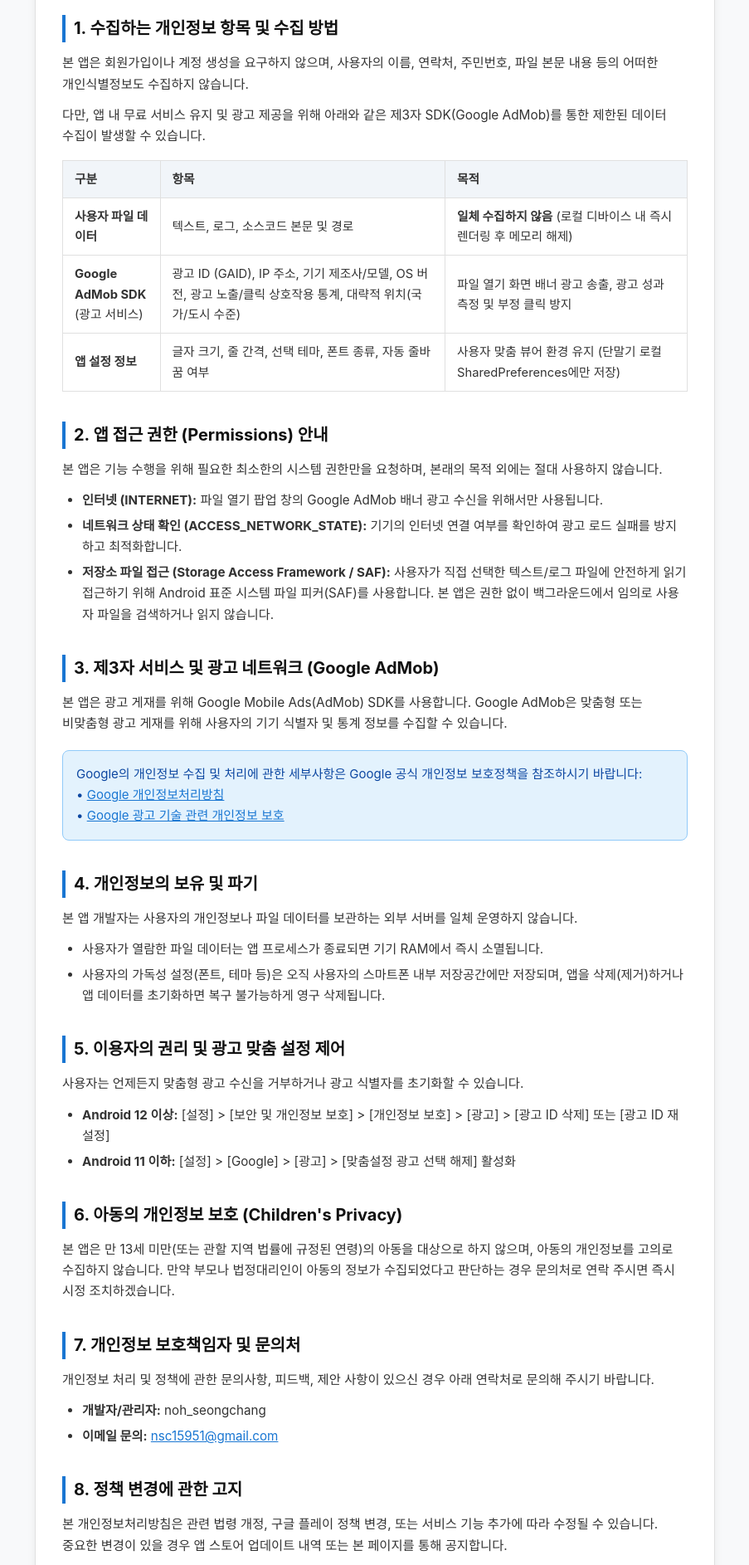
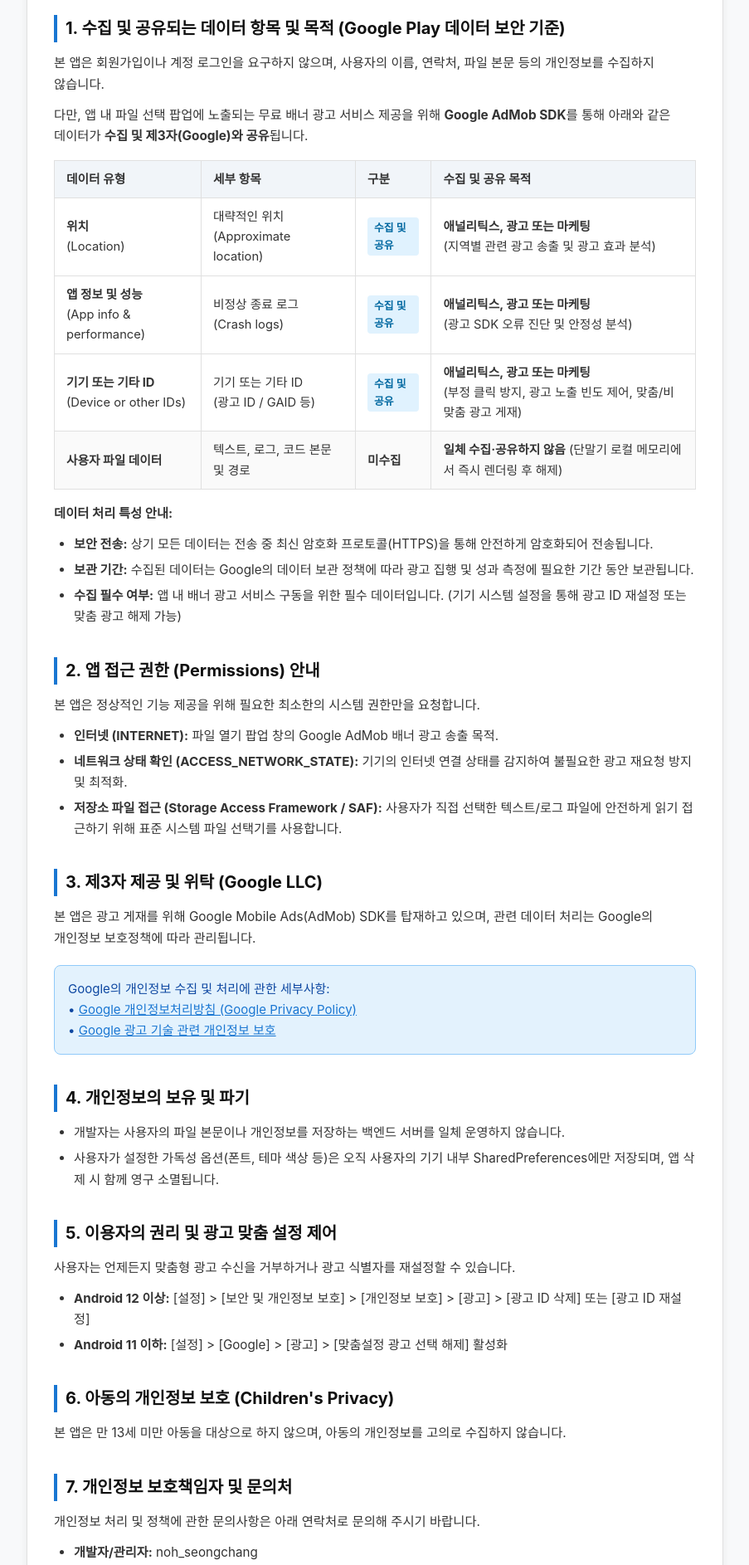
Before and after one commit to nsc0321/privacy-policy, a plain HTML site: page text-viewer/index.html in a window 1280 px wide. Shown: the part 440-2326 px from the top of the page at 83% size, without its empty margins (188-1091 px from the left). Drawn offline with Linux system fonts and the light colour scheme.

Commit message:
Align Text & Log Viewer data safety items with Google Play Console (location, crash logs, device IDs)

```diff
--- a/text-viewer/index.html
+++ b/text-viewer/index.html
@@ -33,7 +33,7 @@
             padding: 24px 16px;
         }
         .container {
-            max-width: 820px;
+            max-width: 840px;
             margin: 0 auto;
             background: var(--card-bg);
             padding: 40px 32px;
@@ -143,6 +143,15 @@
             color: #333;
             font-weight: 600;
         }
+        .badge-type {
+            display: inline-block;
+            padding: 2px 8px;
+            border-radius: 4px;
+            font-size: 0.8rem;
+            font-weight: 600;
+            background: #e0f2fe;
+            color: #0369a1;
+        }
         footer {
             margin-top: 48px;
             padding-top: 20px;
@@ -183,79 +192,95 @@
                 <strong>[핵심 원칙]</strong> 본 앱은 사용자의 사생활과 파일 데이터를 절대적으로 보호합니다. <strong>사용자가 앱에서 열람하는 모든 텍스트, 로그, 소스코드(JSON, XML, MD 등)의 본문 내용은 100% 사용자 단말기(로컬) 내부 메모리에서만 처리되며, 어떠한 외부 서버나 제3자에게도 전송·수집·저장되지 않습니다.</strong>
             </div>
 
-            <h2>1. 수집하는 개인정보 항목 및 수집 방법</h2>
-            <p>본 앱은 회원가입이나 계정 생성을 요구하지 않으며, 사용자의 이름, 연락처, 주민번호, 파일 본문 내용 등의 어떠한 개인식별정보도 수집하지 않습니다.</p>
-            <p>다만, 앱 내 무료 서비스 유지 및 광고 제공을 위해 아래와 같은 제3자 SDK(Google AdMob)를 통한 제한된 데이터 수집이 발생할 수 있습니다.</p>
+            <h2>1. 수집 및 공유되는 데이터 항목 및 목적 (Google Play 데이터 보안 기준)</h2>
+            <p>본 앱은 회원가입이나 계정 로그인을 요구하지 않으며, 사용자의 이름, 연락처, 파일 본문 등의 개인정보를 수집하지 않습니다.</p>
+            <p>다만, 앱 내 파일 선택 팝업에 노출되는 무료 배너 광고 서비스 제공을 위해 <strong>Google AdMob SDK</strong>를 통해 아래와 같은 데이터가 <strong>수집 및 제3자(Google)와 공유</strong>됩니다.</p>
 
             <table>
                 <thead>
                     <tr>
+                        <th>데이터 유형</th>
+                        <th>세부 항목</th>
                         <th>구분</th>
-                        <th>항목</th>
-                        <th>목적</th>
+                        <th>수집 및 공유 목적</th>
                     </tr>
                 </thead>
                 <tbody>
                     <tr>
-                        <td><strong>사용자 파일 데이터</strong></td>
-                        <td>텍스트, 로그, 소스코드 본문 및 경로</td>
-                        <td><strong>일체 수집하지 않음</strong> (로컬 디바이스 내 즉시 렌더링 후 메모리 해제)</td>
+                        <td><strong>위치</strong><br>(Location)</td>
+                        <td>대략적인 위치<br>(Approximate location)</td>
+                        <td><span class="badge-type">수집 및 공유</span></td>
+                        <td><strong>애널리틱스, 광고 또는 마케팅</strong><br>(지역별 관련 광고 송출 및 광고 효과 분석)</td>
                     </tr>
                     <tr>
-                        <td><strong>Google AdMob SDK</strong><br>(광고 서비스)</td>
-                        <td>광고 ID (GAID), IP 주소, 기기 제조사/모델, OS 버전, 광고 노출/클릭 상호작용 통계, 대략적 위치(국가/도시 수준)</td>
-                        <td>파일 열기 화면 배너 광고 송출, 광고 성과 측정 및 부정 클릭 방지</td>
+                        <td><strong>앱 정보 및 성능</strong><br>(App info & performance)</td>
+                        <td>비정상 종료 로그<br>(Crash logs)</td>
+                        <td><span class="badge-type">수집 및 공유</span></td>
+                        <td><strong>애널리틱스, 광고 또는 마케팅</strong><br>(광고 SDK 오류 진단 및 안정성 분석)</td>
                     </tr>
                     <tr>
-                        <td><strong>앱 설정 정보</strong></td>
-                        <td>글자 크기, 줄 간격, 선택 테마, 폰트 종류, 자동 줄바꿈 여부</td>
-                        <td>사용자 맞춤 뷰어 환경 유지 (단말기 로컬 SharedPreferences에만 저장)</td>
+                        <td><strong>기기 또는 기타 ID</strong><br>(Device or other IDs)</td>
+                        <td>기기 또는 기타 ID<br>(광고 ID / GAID 등)</td>
+                        <td><span class="badge-type">수집 및 공유</span></td>
+                        <td><strong>애널리틱스, 광고 또는 마케팅</strong><br>(부정 클릭 방지, 광고 노출 빈도 제어, 맞춤/비맞춤 광고 게재)</td>
+                    </tr>
+                    <tr style="background-color: #fafafa;">
+                        <td><strong>사용자 파일 데이터</strong></td>
+                        <td>텍스트, 로그, 코드 본문 및 경로</td>
+                        <td><strong>미수집</strong></td>
+                        <td><strong>일체 수집·공유하지 않음</strong> (단말기 로컬 메모리에서 즉시 렌더링 후 해제)</td>
                     </tr>
                 </tbody>
             </table>
 
-            <h2>2. 앱 접근 권한 (Permissions) 안내</h2>
-            <p>본 앱은 기능 수행을 위해 필요한 최소한의 시스템 권한만을 요청하며, 본래의 목적 외에는 절대 사용하지 않습니다.</p>
+            <p><strong>데이터 처리 특성 안내:</strong></p>
             <ul>
-                <li><strong>인터넷 (INTERNET):</strong> 파일 열기 팝업 창의 Google AdMob 배너 광고 수신을 위해서만 사용됩니다.</li>
-                <li><strong>네트워크 상태 확인 (ACCESS_NETWORK_STATE):</strong> 기기의 인터넷 연결 여부를 확인하여 광고 로드 실패를 방지하고 최적화합니다.</li>
-                <li><strong>저장소 파일 접근 (Storage Access Framework / SAF):</strong> 사용자가 직접 선택한 텍스트/로그 파일에 안전하게 읽기 접근하기 위해 Android 표준 시스템 파일 피커(SAF)를 사용합니다. 본 앱은 권한 없이 백그라운드에서 임의로 사용자 파일을 검색하거나 읽지 않습니다.</li>
+                <li><strong>보안 전송:</strong> 상기 모든 데이터는 전송 중 최신 암호화 프로토콜(HTTPS)을 통해 안전하게 암호화되어 전송됩니다.</li>
+                <li><strong>보관 기간:</strong> 수집된 데이터는 Google의 데이터 보관 정책에 따라 광고 집행 및 성과 측정에 필요한 기간 동안 보관됩니다.</li>
+                <li><strong>수집 필수 여부:</strong> 앱 내 배너 광고 서비스 구동을 위한 필수 데이터입니다. (기기 시스템 설정을 통해 광고 ID 재설정 또는 맞춤 광고 해제 가능)</li>
             </ul>
 
-            <h2>3. 제3자 서비스 및 광고 네트워크 (Google AdMob)</h2>
-            <p>본 앱은 광고 게재를 위해 Google Mobile Ads(AdMob) SDK를 사용합니다. Google AdMob은 맞춤형 또는 비맞춤형 광고 게재를 위해 사용자의 기기 식별자 및 통계 정보를 수집할 수 있습니다.</p>
+            <h2>2. 앱 접근 권한 (Permissions) 안내</h2>
+            <p>본 앱은 정상적인 기능 제공을 위해 필요한 최소한의 시스템 권한만을 요청합니다.</p>
+            <ul>
+                <li><strong>인터넷 (INTERNET):</strong> 파일 열기 팝업 창의 Google AdMob 배너 광고 송출 목적.</li>
+                <li><strong>네트워크 상태 확인 (ACCESS_NETWORK_STATE):</strong> 기기의 인터넷 연결 상태를 감지하여 불필요한 광고 재요청 방지 및 최적화.</li>
+                <li><strong>저장소 파일 접근 (Storage Access Framework / SAF):</strong> 사용자가 직접 선택한 텍스트/로그 파일에 안전하게 읽기 접근하기 위해 표준 시스템 파일 선택기를 사용합니다.</li>
+            </ul>
+
+            <h2>3. 제3자 제공 및 위탁 (Google LLC)</h2>
+            <p>본 앱은 광고 게재를 위해 Google Mobile Ads(AdMob) SDK를 탑재하고 있으며, 관련 데이터 처리는 Google의 개인정보 보호정책에 따라 관리됩니다.</p>
             <div class="warning-box">
-                Google의 개인정보 수집 및 처리에 관한 세부사항은 Google 공식 개인정보 보호정책을 참조하시기 바랍니다:<br>
-                &bull; <a href="https://policies.google.com/privacy" target="_blank" rel="noopener">Google 개인정보처리방침</a><br>
+                Google의 개인정보 수집 및 처리에 관한 세부사항:<br>
+                &bull; <a href="https://policies.google.com/privacy" target="_blank" rel="noopener">Google 개인정보처리방침 (Google Privacy Policy)</a><br>
                 &bull; <a href="https://policies.google.com/technologies/ads" target="_blank" rel="noopener">Google 광고 기술 관련 개인정보 보호</a>
             </div>
 
             <h2>4. 개인정보의 보유 및 파기</h2>
-            <p>본 앱 개발자는 사용자의 개인정보나 파일 데이터를 보관하는 외부 서버를 일체 운영하지 않습니다.</p>
             <ul>
-                <li>사용자가 열람한 파일 데이터는 앱 프로세스가 종료되면 기기 RAM에서 즉시 소멸됩니다.</li>
-                <li>사용자의 가독성 설정(폰트, 테마 등)은 오직 사용자의 스마트폰 내부 저장공간에만 저장되며, 앱을 삭제(제거)하거나 앱 데이터를 초기화하면 복구 불가능하게 영구 삭제됩니다.</li>
+                <li>개발자는 사용자의 파일 본문이나 개인정보를 저장하는 백엔드 서버를 일체 운영하지 않습니다.</li>
+                <li>사용자가 설정한 가독성 옵션(폰트, 테마 색상 등)은 오직 사용자의 기기 내부 SharedPreferences에만 저장되며, 앱 삭제 시 함께 영구 소멸됩니다.</li>
             </ul>
 
             <h2>5. 이용자의 권리 및 광고 맞춤 설정 제어</h2>
-            <p>사용자는 언제든지 맞춤형 광고 수신을 거부하거나 광고 식별자를 초기화할 수 있습니다.</p>
+            <p>사용자는 언제든지 맞춤형 광고 수신을 거부하거나 광고 식별자를 재설정할 수 있습니다.</p>
             <ul>
                 <li><strong>Android 12 이상:</strong> [설정] &gt; [보안 및 개인정보 보호] &gt; [개인정보 보호] &gt; [광고] &gt; [광고 ID 삭제] 또는 [광고 ID 재설정]</li>
                 <li><strong>Android 11 이하:</strong> [설정] &gt; [Google] &gt; [광고] &gt; [맞춤설정 광고 선택 해제] 활성화</li>
             </ul>
 
             <h2>6. 아동의 개인정보 보호 (Children's Privacy)</h2>
-            <p>본 앱은 만 13세 미만(또는 관할 지역 법률에 규정된 연령)의 아동을 대상으로 하지 않으며, 아동의 개인정보를 고의로 수집하지 않습니다. 만약 부모나 법정대리인이 아동의 정보가 수집되었다고 판단하는 경우 문의처로 연락 주시면 즉시 시정 조치하겠습니다.</p>
+            <p>본 앱은 만 13세 미만 아동을 대상으로 하지 않으며, 아동의 개인정보를 고의로 수집하지 않습니다.</p>
 
             <h2>7. 개인정보 보호책임자 및 문의처</h2>
-            <p>개인정보 처리 및 정책에 관한 문의사항, 피드백, 제안 사항이 있으신 경우 아래 연락처로 문의해 주시기 바랍니다.</p>
+            <p>개인정보 처리 및 정책에 관한 문의사항은 아래 연락처로 문의해 주시기 바랍니다.</p>
             <ul>
                 <li><strong>개발자/관리자:</strong> noh_seongchang</li>
                 <li><strong>이메일 문의:</strong> <a href="mailto:nsc15951@gmail.com">nsc15951@gmail.com</a></li>
             </ul>
 
             <h2>8. 정책 변경에 관한 고지</h2>
-            <p>본 개인정보처리방침은 관련 법령 개정, 구글 플레이 정책 변경, 또는 서비스 기능 추가에 따라 수정될 수 있습니다. 중요한 변경이 있을 경우 앱 스토어 업데이트 내역 또는 본 페이지를 통해 공지합니다.</p>
+            <p>본 개인정보처리방침은 법령 또는 서비스 정책 변경 시 업데이트될 수 있으며, 변경 사항은 본 페이지를 통해 항상 투명하게 공개됩니다.</p>
         </section>
 
         <hr class="divider">
@@ -281,36 +306,53 @@
                 <strong>[Core Principle]</strong> This application respects and protects your privacy. <strong>All text, log, code, JSON, XML, and Markdown files you open are processed 100% locally on your device. We NEVER upload, collect, or store your file contents or personal files on any external server.</strong>
             </div>
 
-            <h2>1. Information We Collect and How We Collect It</h2>
-            <p>Text & Log Viewer does not require user registration or account creation. We do not collect personally identifiable information (PII) such as your name, email, or telephone number, nor do we access the contents of your files outside of your local screen display.</p>
-            <p>To support free development and maintenance, the app incorporates third-party advertising services (Google AdMob) in the file picker dialog.</p>
+            <h2>1. Data Collection and Sharing (Google Play Data Safety)</h2>
+            <p>Text & Log Viewer does not require user registration or account creation. We do not collect personally identifiable information (PII) such as your name or telephone number, nor do we access the contents of your files outside of your local screen display.</p>
+            <p>To support free development, the app incorporates <strong>Google AdMob SDK</strong> in the file picker dialog. The following data is <strong>collected and shared with third parties (Google)</strong> for the purposes declared in Google Play Data Safety:</p>
 
             <table>
                 <thead>
                     <tr>
-                        <th>Category</th>
-                        <th>Data Items</th>
-                        <th>Purpose & Processing</th>
+                        <th>Data Type</th>
+                        <th>Data Item</th>
+                        <th>Status</th>
+                        <th>Purpose of Collection & Sharing</th>
                     </tr>
                 </thead>
                 <tbody>
                     <tr>
+                        <td><strong>Location</strong></td>
+                        <td>Approximate location</td>
+                        <td><span class="badge-type">Collected & Shared</span></td>
+                        <td><strong>Analytics, Advertising or marketing</strong><br>(Serving relevant regional ads and performance tracking)</td>
+                    </tr>
+                    <tr>
+                        <td><strong>App info and performance</strong></td>
+                        <td>Crash logs</td>
+                        <td><span class="badge-type">Collected & Shared</span></td>
+                        <td><strong>Analytics, Advertising or marketing</strong><br>(Diagnostics and SDK stability analysis)</td>
+                    </tr>
+                    <tr>
+                        <td><strong>Device or other IDs</strong></td>
+                        <td>Device or other IDs<br>(e.g., Advertising ID / GAID)</td>
+                        <td><span class="badge-type">Collected & Shared</span></td>
+                        <td><strong>Analytics, Advertising or marketing</strong><br>(Fraud prevention, frequency capping, ad personalization)</td>
+                    </tr>
+                    <tr style="background-color: #fafafa;">
                         <td><strong>User File Contents</strong></td>
                         <td>Text, logs, source code, JSON, XML, Markdown</td>
-                        <td><strong>Never collected or transmitted.</strong> Processed strictly in local device memory for on-screen rendering.</td>
-                    </tr>
-                    <tr>
-                        <td><strong>Google AdMob SDK</strong><br>(Third-Party Ads)</td>
-                        <td>Advertising ID (GAID), IP address, device model/manufacturer, OS version, ad interaction and performance metrics</td>
-                        <td>Serving banner advertisements inside the file picker sheet, fraud prevention, and ad performance analytics.</td>
-                    </tr>
-                    <tr>
-                        <td><strong>App Preferences</strong></td>
-                        <td>Font size, line spacing, theme color, font family, word wrap option</td>
-                        <td>Saved strictly in local device SharedPreferences for your customized viewing experience.</td>
+                        <td><strong>Not Collected</strong></td>
+                        <td><strong>Never collected or shared.</strong> Processed strictly in local device memory for on-screen viewing.</td>
                     </tr>
                 </tbody>
             </table>
+
+            <p><strong>Data Processing Details:</strong></p>
+            <ul>
+                <li><strong>Encryption in Transit:</strong> All collected data is transmitted securely over HTTPS encryption.</li>
+                <li><strong>Retention:</strong> Retained by Google in accordance with Google's data retention policies for advertising metrics and fraud prevention.</li>
+                <li><strong>Requirement:</strong> Required for the free ad-supported service. (Users can reset or opt out of advertising IDs via system settings).</li>
+            </ul>
 
             <h2>2. Device Permissions</h2>
             <p>We request only the minimum necessary permissions required for app functionality:</p>
@@ -320,7 +362,7 @@
                 <li><strong>Storage Access (Storage Access Framework / SAF):</strong> Used to enable you to securely select and open documents from your device or cloud storage. Files are read only upon your explicit selection.</li>
             </ul>
 
-            <h2>3. Third-Party Services and Advertising (Google AdMob)</h2>
+            <h2>3. Third-Party Services and Advertising (Google LLC)</h2>
             <p>This app utilizes Google AdMob to deliver advertisements. Google may collect and use device identifiers and usage statistics in accordance with Google's Privacy Policy.</p>
             <div class="warning-box">
                 For detailed information on how Google collects and processes data, please visit:<br>
@@ -329,8 +371,8 @@
             </div>
 
             <h2>4. Data Retention and Deletion</h2>
-            <p>We do not operate backend servers that store personal data or user files.</p>
             <ul>
+                <li>We do not operate backend servers that store personal data or user files.</li>
                 <li>File contents are loaded transiently in RAM and discarded immediately upon closing the file or terminating the app.</li>
                 <li>Your local app preferences (e.g., custom colors, font size) remain on your device and are permanently erased when you uninstall the app or clear its data.</li>
             </ul>
@@ -343,10 +385,10 @@
             </ul>
 
             <h2>6. Children's Privacy</h2>
-            <p>Text & Log Viewer is a general-audience productivity tool and is not directed to children under the age of 13. We do not knowingly collect personal data from children. If you believe a child has provided us with personal information, please contact us immediately.</p>
+            <p>Text & Log Viewer is a general-audience productivity tool and is not directed to children under the age of 13. We do not knowingly collect personal data from children.</p>
 
             <h2>7. Contact Us</h2>
-            <p>If you have any questions, concerns, or feedback regarding this Privacy Policy, please reach out to us at:</p>
+            <p>If you have any questions or feedback regarding this Privacy Policy, please reach out to us at:</p>
             <ul>
                 <li><strong>Developer:</strong> noh_seongchang</li>
                 <li><strong>Email:</strong> <a href="mailto:nsc15951@gmail.com">nsc15951@gmail.com</a></li>
```
Also changed, not shown: text-viewer/privacy-policy.html (+94 -52 lines).
